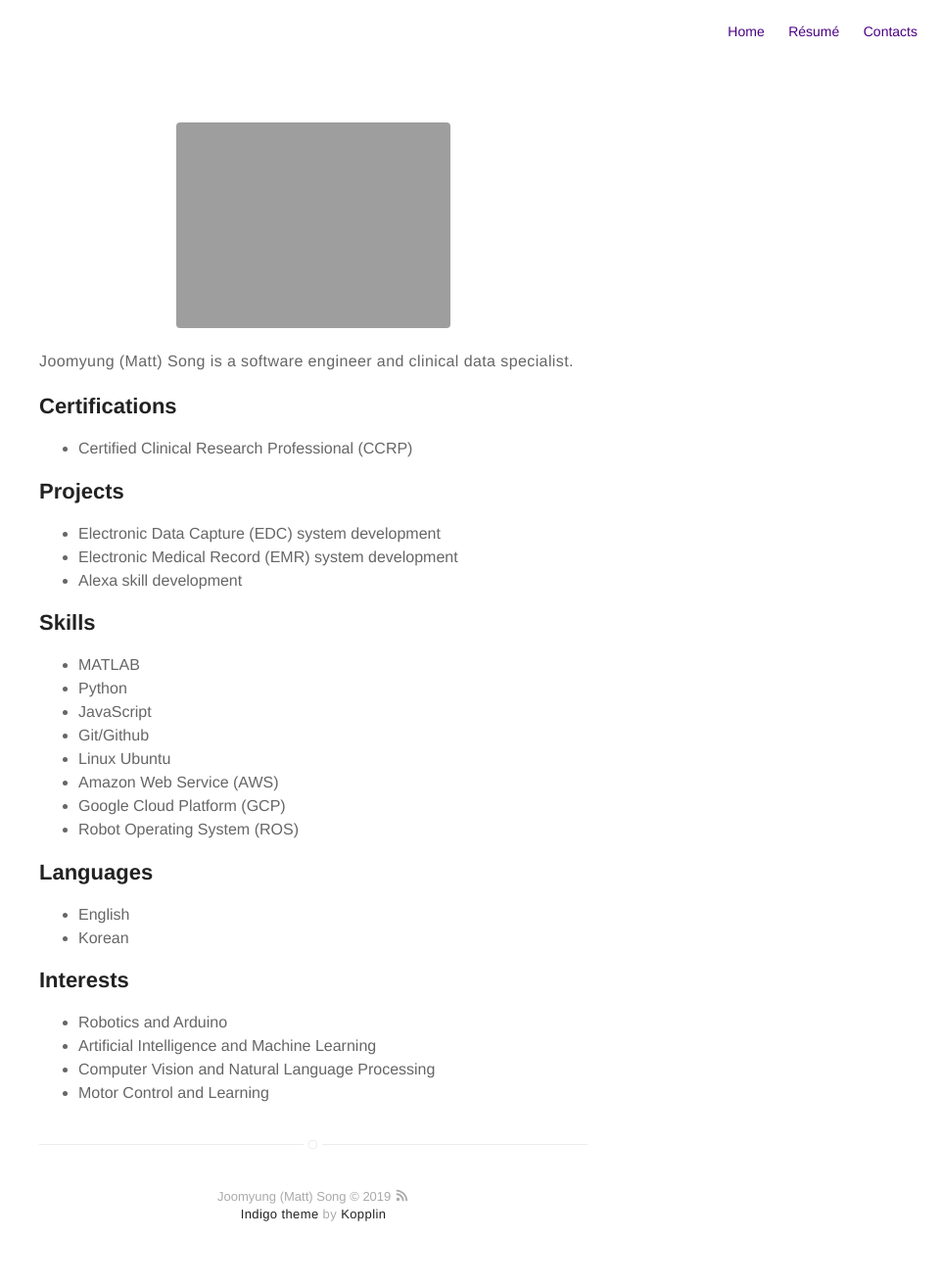
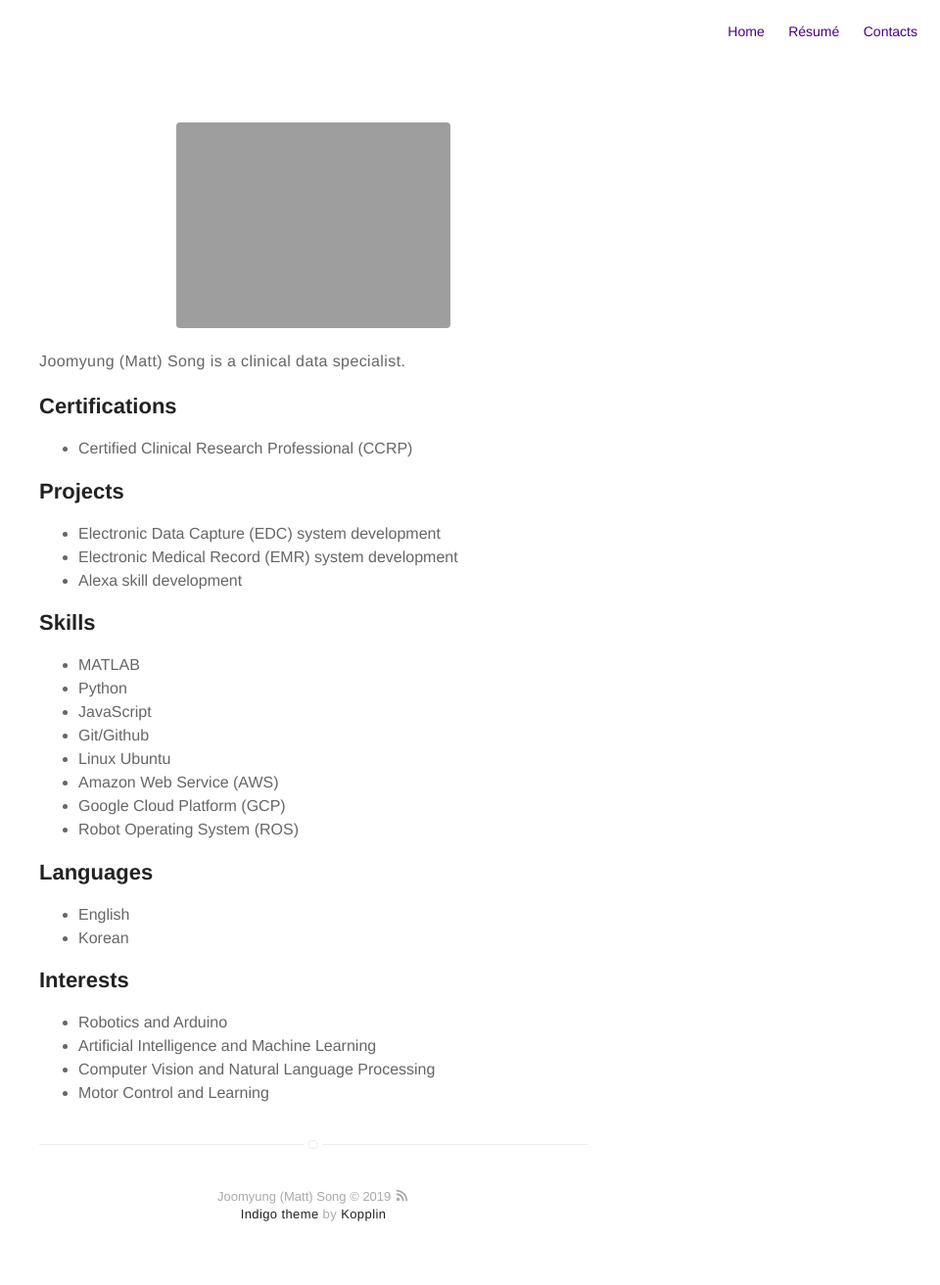
Before and after one commit to joomyung/joomyung.github.io, a Jekyll site: the page built from about.md, in a window 1280 px wide. Shown: the whole page at 98% size, without its empty margins (320-1280 px from the left). Built offline with Jekyll 4.4.1, drawn with Linux system fonts in a browser that asks for light colours.

Commit message:
Update about.md

```diff
--- a/about.md
+++ b/about.md
@@ -14,7 +14,7 @@ layout: page
 
 ![Profile Image]({{ site.url }}/{{ site.picture }})
 
-<p>Joomyung (Matt) Song is a software engineer and clinical data specialist.</p>
+<p>Joomyung (Matt) Song is a clinical data specialist.</p>
 
 <h2>Certifications</h2>
 <ul>
```
